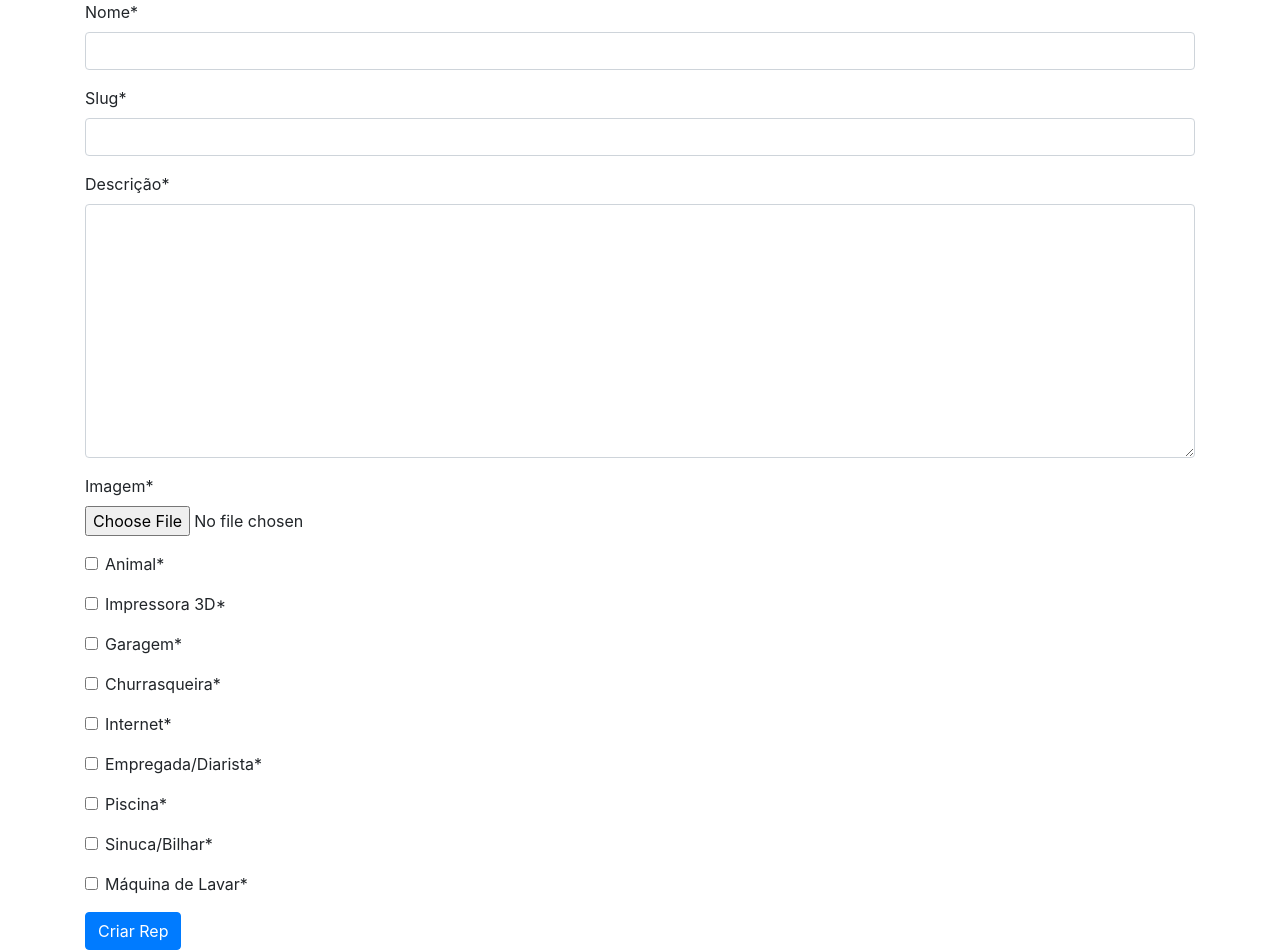
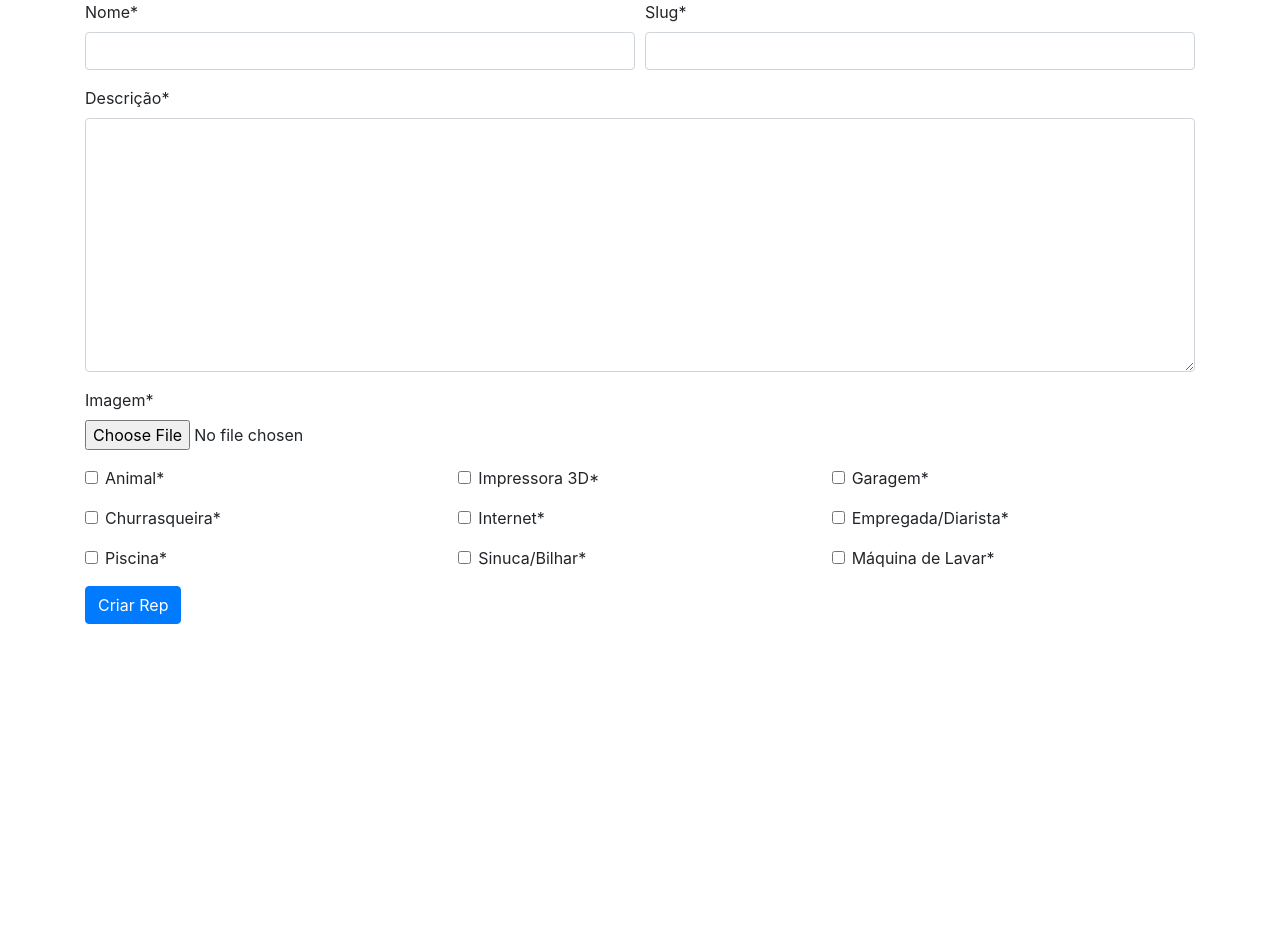
Before and after one commit to raphaelsander/SocialRep, a Django app: page /create/ in a window 1280 px wide. Shown: the part 88-1038 px from the top of the page. After the commit the page ends 712 px from the top, so only its background shows below. Run offline with Django 3.2, Linux system fonts and the light colour scheme; the visitor is signed in with stand-in values (Sample User, id 1); parts of the project's set-up code (start-up, migrations or seed data) failed here and were passed over; some libraries are stand-ins or nearby versions.

Commit message:
Changed the layout of create republics form

```diff
--- a/src/republics/forms.py
+++ b/src/republics/forms.py
@@ -1,5 +1,7 @@
 from .models import Rep
 from django import forms
+
+# https://simpleisbetterthancomplex.com/tutorial/2018/11/28/advanced-form-rendering-with-django-crispy-forms.html
 
 
 class CreateForm(forms.ModelForm):
--- a/src/templates/republics/rep_create.html
+++ b/src/templates/republics/rep_create.html
@@ -5,7 +5,45 @@
 {% block content %}
     <form method="post" enctype="multipart/form-data">
         {% csrf_token %}
-        {{ form|crispy }}
+        <div class="form-row">
+            <div class="form-group col-md-6 mb-0">
+                {{ form.name|as_crispy_field }}
+            </div>
+            <div class="form-group col-md-6 mb-0">
+                {{ form.slug|as_crispy_field }}
+            </div>
+        </div>
+        {{ form.body|as_crispy_field }}
+        {{ form.img|as_crispy_field }}
+        <div class="form-row">
+            <div class="form-group col-md-4 mb-0">
+                {{ form.has_animal|as_crispy_field }}
+            </div>
+            <div class="form-group col-md-4 mb-0">
+                {{ form.has_3d_printer|as_crispy_field }}
+            </div>
+            <div class="form-group col-md-4 mb-0">
+                {{ form.has_garage|as_crispy_field }}
+            </div>
+            <div class="form-group col-md-4 mb-0">
+                {{ form.has_grill|as_crispy_field }}
+            </div>
+            <div class="form-group col-md-4 mb-0">
+                {{ form.has_internet|as_crispy_field }}
+            </div>
+            <div class="form-group col-md-4 mb-0">
+                {{ form.has_maid|as_crispy_field }}
+            </div>
+            <div class="form-group col-md-4 mb-0">
+                {{ form.has_pool|as_crispy_field }}
+            </div>
+            <div class="form-group col-md-4 mb-0">
+                {{ form.has_snooker|as_crispy_field }}
+            </div>
+            <div class="form-group col-md-4 mb-0">
+                {{ form.has_washing_machine|as_crispy_field }}
+            </div>
+        </div>
         <button type="submit" class="btn btn-primary">Criar Rep</button>
     </form>
 {% endblock %}
```
